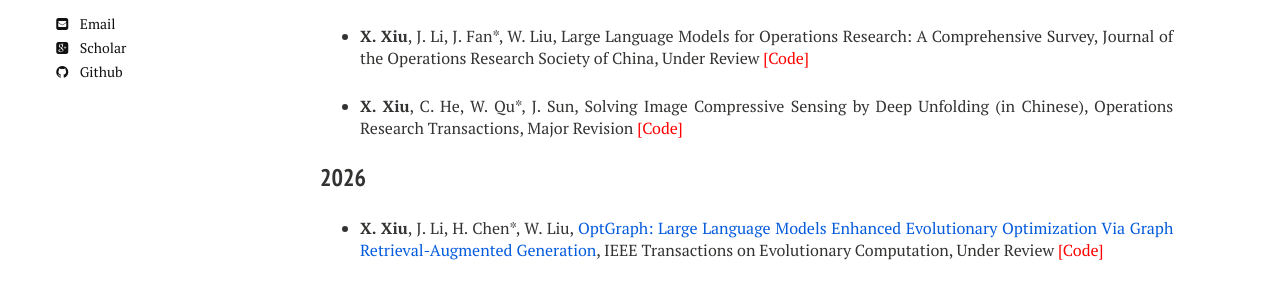
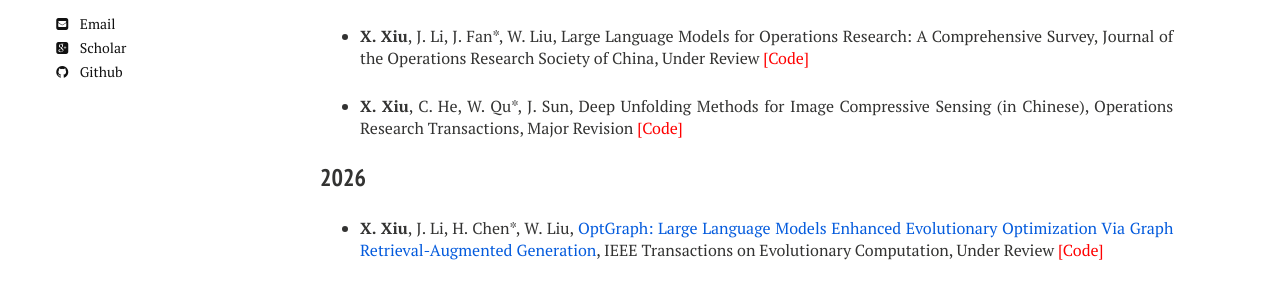
Before and after one commit to xianchaoxiu/xianchaoxiu.github.io, a Jekyll site: the page built from publications/index.md, in a window 1280 px wide. Shown: the part 269-559 px from the top of the page. Built offline with Jekyll 4.4.1, drawn with Linux system fonts in a browser that asks for light colours; nearby versions of some CDN libraries.

Commit message:
Update index.md

```diff
--- a/publications/index.md
+++ b/publications/index.md
@@ -16,7 +16,7 @@ share: false
 
 * <b>X. Xiu</b>, J. Li, J. Fan*, W. Liu, Large Language Models for Operations Research: A Comprehensive Survey, Journal of the Operations Research Society of China, Under Review  <a href="https://github.com/xianchaoxiu/LLM4OR" class="textlink" target="_blank" style="color: red;">[Code]</a>
 
-* <b>X. Xiu</b>, C. He, W. Qu*, J. Sun, Solving Image Compressive Sensing by Deep Unfolding (in Chinese), Operations Research Transactions, Major Revision <a href="https://github.com/xianchaoxiu/DU4ICS" class="textlink" target="_blank" style="color: red;">[Code]</a>
+* <b>X. Xiu</b>, C. He, W. Qu*, J. Sun, Deep Unfolding Methods for Image Compressive Sensing  (in Chinese), Operations Research Transactions, Major Revision <a href="https://github.com/xianchaoxiu/DU4ICS" class="textlink" target="_blank" style="color: red;">[Code]</a>
 
 ### 2026
 
```
